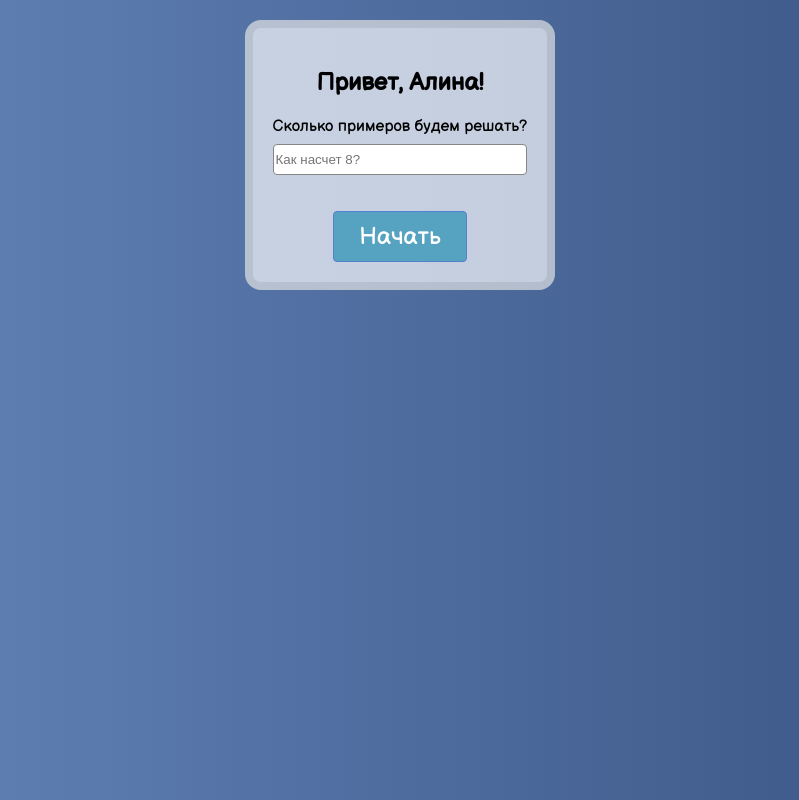
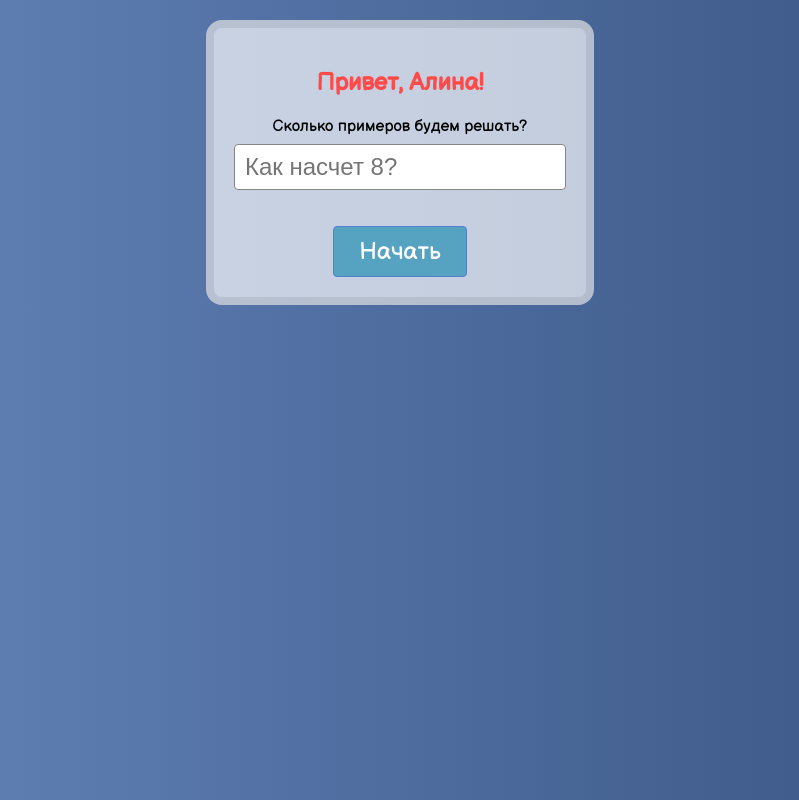
Before and after one commit to valin0k/alina, a React (Create React App) app: page / in a window 1280 px wide. Shown: the whole page, without its empty margins (240-1039 px from the left). Built offline with nearby package versions, Linux system fonts and the light colour scheme.

Commit message:
update logic and colors

```diff
--- a/src/App.css
+++ b/src/App.css
@@ -31,9 +31,14 @@ body {
   margin-top: 8px;
   border-radius: 4px;
   border: 1px solid #868686;
-  padding: 2px;
-  height: 25px;
+  padding: 2px 10px;
+  height: 40px;
   margin-bottom: 16px;
+  font-size: 24px;
+}
+
+.alina {
+  color: #ff4a4a;
 }
 
 .submit_btn {
--- a/src/App.js
+++ b/src/App.js
@@ -39,7 +39,7 @@ function App() {
         </div>
       ) : (
         <div className={'greeting'}>
-          <h2>Привет, Алина!</h2>
+          <h2 className={'alina'}>Привет, Алина!</h2>
           <div className={'fieldItem'}>
             <div className={'label'}>Сколько примеров будем решать?</div>
             <input placeholder={'Как насчет 8?'} className={'roundInput'} onChange={onChange} value={roundsCount}/>
--- a/src/Field/index.css
+++ b/src/Field/index.css
@@ -22,9 +22,11 @@
   margin-left: 10px;
   width: 40px;
   border-radius: 4px;
-  border: 1px solid #868686;
+  border: none;
+  border-bottom: 1px solid #868686;
   padding: 2px;
   height: 25px;
+  background: #f1f1f169;
 }
 
 .val {
--- a/src/Form/index.js
+++ b/src/Form/index.js
@@ -79,9 +79,7 @@ export default function Form({count, min, max}) {
           <div>Правильные ответы: {rightAnswers}</div>
           <div>Неправильные ответы: {wrongAnswers}</div>
         </div>
-      ) : null}
-
-      <button className={'submit_btn'} disabled={showAnswer} onClick={onPress}>Готово!</button>
+      ) : <button className={'submit_btn'} disabled={showAnswer} onClick={onPress}>Готово!</button>}
     </div>
   );
 }
```
